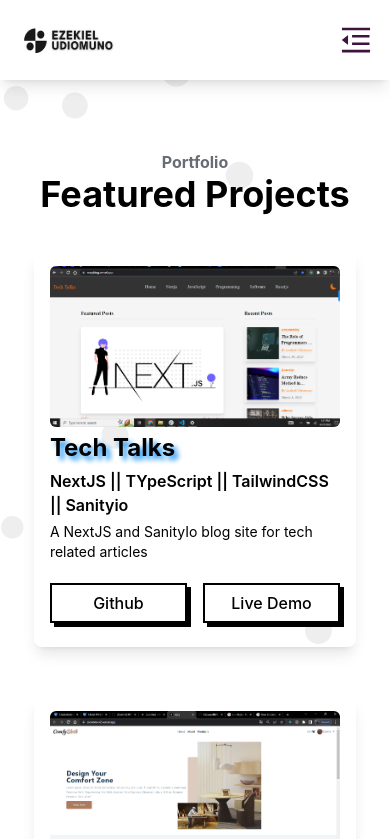
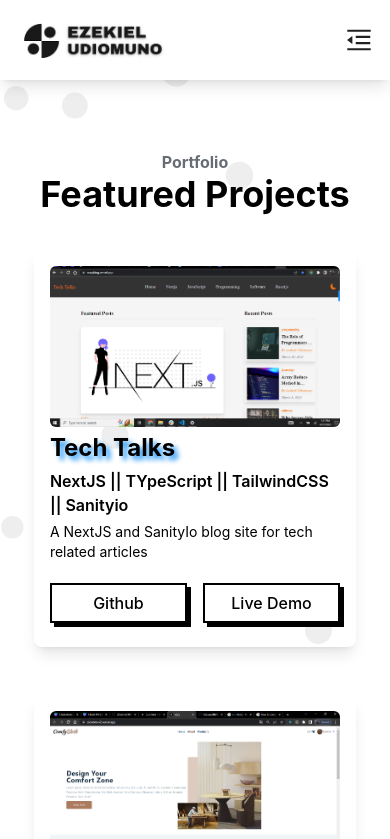
Before and after one commit to uezekiel-mufin/nextportfolio, a Next.js app: page /portfolio in a window 390 px wide. Shown: the top 839 px of the page. Built offline with nearby package versions, Linux system fonts and the light colour scheme.

Commit message:
Add a bigger logo picture

```diff
--- a/pages/portfolio/index.jsx
+++ b/pages/portfolio/index.jsx
@@ -6,7 +6,7 @@
 import DemoBtn from '../../public/components/Buttons/demoBtn';
 const Portfolio = () => {
 	return (
-		<motion.div transiton={{ ease: 'easeOut', duration: 2 }} initial={{ opacity: 0 }} animate={{ opacity: 1 }} className='flex flex-col w-full mb-[100px] px-4  lg:px-8 xl:px-16'>
+		<div className='flex flex-col w-full mb-[100px] px-4  lg:px-8 xl:px-16'>
 			<div className='flex flex-col pt-[150px] items-center gap-4'>
 				<div className='w-full text-center mb-8'>
 					<h6 className='font-bold text-[#686d75]'>Portfolio</h6>
@@ -31,7 +31,7 @@
 					))}
 				</div>
 			</div>
-		</motion.div>
+		</div>
 	);
 };
 
--- a/public/components/SideNav.jsx
+++ b/public/components/SideNav.jsx
@@ -46,10 +46,10 @@
 				<div className='flex py-8 justify-between items-center'>
 					<span className='flex flex-1 text-5xl italic  md:mx-10'>
 						<Link href='/'>
-							<Image src='/images/Ezekiel_logo.png' width={200} height={30} alt='logo' className='cursor-pointer w-full h-full' />
+							<Image src='/images/Ezekiel_logo.png' width={400} height={50} alt='logo' className=' cursor-pointer w-full h-full' />
 						</Link>
 					</span>
-					<span className='md:hidden cursor-pointer flex p-3 text-xl' aria-hidden='true'>
+					<span className='md:hidden cursor-pointer font-extrabold flex p-3 text-xl' aria-hidden='true'>
 						<AiOutlineCloseCircle onClick={() => closeMenu()} className='h-6 w-6 text-[#212121]' />
 					</span>
 				</div>
--- a/public/components/navbar.jsx
+++ b/public/components/navbar.jsx
@@ -44,7 +44,7 @@
 		<nav className=' w-full fixed top-0 flex flex-row h-[80px] shadow-lg items-center justify-between bg-white z-[999]'>
 			<span className='flex flex-1 px-4 text-5xl italic mx-2 md:mx-10'>
 				<Link href='/'>
-					<Image src='/images/Ezekiel_logo.png' width={180} height={25} alt='logo' className=' cursor-pointer w-full h-full' />
+					<Image src='/images/Ezekiel_logo.png' width={400} height={50} alt='logo' className=' cursor-pointer w-full h-full' />
 				</Link>
 			</span>
 			{isMenu && (
@@ -54,7 +54,7 @@
 			)}
 			<div className='flex relative'>
 				<div className='flex mx-4  w-full md:hidden'>
-					<span className='text-4xl text-[#3e143f]' onClick={openMenu}>
+					<span className='text-3xl font-extrabold text-[#212121]' onClick={openMenu}>
 						<AiOutlineMenuFold />
 					</span>
 				</div>
```
Also changed, not shown: public/images/Ezekiel_logo.png.
